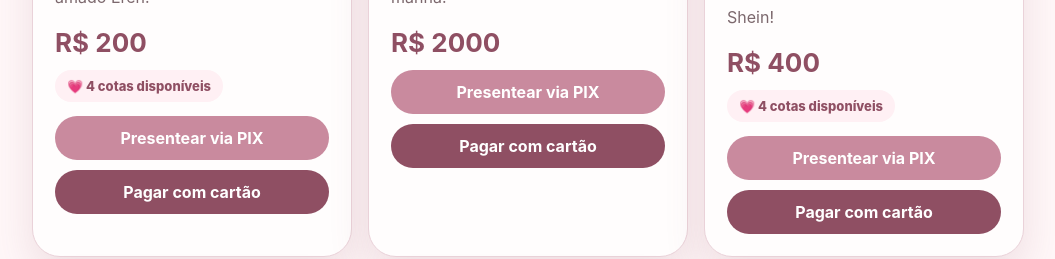
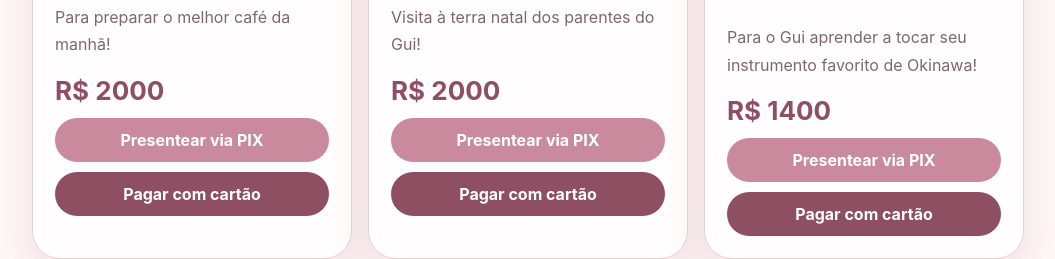
Before and after one commit to priscillatiemi/casamento-ti-gui, a React (Vite) app: page / in a window 1280 px wide. Shown: the part 3306-3565 px from the top of the page, without its empty margins (112-1167 px from the left). Built offline with nearby package versions, Linux system fonts and the light colour scheme; no server answers; the database is empty.

Commit message:
alterando foto salada de macarrao, atualizacao links pix e ordenaçao maior valor para menor

```diff
--- a/src/components/Gifts.jsx
+++ b/src/components/Gifts.jsx
@@ -15,7 +15,7 @@ const gifts = [
     description: 'Para uma experiência inesquecível no trem-bala japonês.',
     image: '/gifts/shinkansen.png',
     mercadoPagoLink: 'https://mpago.la/3441ncx',
-    pixLink: 'https://www.mercadopago.com.br/checkout/v1/redirect?pref_id=3441ncx'
+    pixLink: 'https://nubank.com.br/cobrar/d8ctm/6ab1836d-680a-4751-be90-8372ab6df06d'
   },
   {
     id: 'geladeira',
@@ -24,7 +24,7 @@ const gifts = [
     description: 'Para nos ajudar a montar nossa casa nova!',
     image: '/gifts/geladeira.png',
     mercadoPagoLink: 'https://mpago.la/1wAvD7A',
-    pixLink: 'https://www.mercadopago.com.br/checkout/v1/redirect?pref_id=3441ncx'
+    pixLink: 'https://nubank.com.br/cobrar/aypyb/6ab0213e-bbef-4382-89ac-2cf874fb472c'
   },
   {
     id: 'air-fryer',
@@ -33,7 +33,7 @@ const gifts = [
     description: 'Para facilitar a nossa rotina na cozinha.',
     image: '/gifts/airfryer.png',
     mercadoPagoLink: 'https://mpago.la/1z3mhC9',
-    pixLink: 'https://www.mercadopago.com.br/checkout/v1/redirect?pref_id=3441ncx'
+    pixLink: 'https://nubank.com.br/cobrar/aypyb/6ab0218a-ff28-41a0-8f7a-a0f42ff684f1'
   },
   {
     id: 'racao-eren',
@@ -42,7 +42,7 @@ const gifts = [
     description: 'Para garantir a felicidade do nosso amado Eren!',
     image: '/gifts/racao.png',
     mercadoPagoLink: 'https://mpago.la/2DJDA9x',
-    pixLink: 'https://www.mercadopago.com.br/checkout/v1/redirect?pref_id=3441ncx'
+    pixLink: 'https://nubank.com.br/cobrar/aypyb/6ab021b5-6f57-4363-a887-d9e1ef07ecf9'
   },
   {
     id: 'espresso',
@@ -51,7 +51,7 @@ const gifts = [
     description: 'Para preparar o melhor café da manhã!',
     image: '/gifts/espresso.png',
     mercadoPagoLink: 'https://mpago.la/1VC4Wxj',
-    pixLink: 'https://www.mercadopago.com.br/checkout/v1/redirect?pref_id=3441ncx'
+    pixLink: 'https://nubank.com.br/cobrar/aypyb/6ab02201-e16e-450a-8a2b-5975d037930a'
   },
   {
     id: 'shein',
@@ -60,7 +60,7 @@ const gifts = [
     description: 'Para a Ti comprar roupas novas na Shein!',
     image: '/gifts/shein.png',
     mercadoPagoLink: 'https://mpago.la/1dRncPt',
-    pixLink: 'https://www.mercadopago.com.br/checkout/v1/redirect?pref_id=3441ncx'
+    pixLink: 'https://nubank.com.br/cobrar/aypyb/6ab02216-3834-4732-89db-a94395561793'
   },
   {
     id: 'microondas',
@@ -69,7 +69,7 @@ const gifts = [
     description: 'Para esquentar as comidinhas do dia a dia!',
     image: '/gifts/microondas.png',
     mercadoPagoLink: 'https://mpago.la/2spzrrM',
-    pixLink: 'https://www.mercadopago.com.br/checkout/v1/redirect?pref_id=3441ncx'
+    pixLink: 'https://nubank.com.br/cobrar/aypyb/6ab02224-0b40-4fc5-acad-b76d9a35dc4b'
   },
   {
     id: 'okinawa',
@@ -78,7 +78,7 @@ const gifts = [
     description: 'Visita à terra natal dos parentes do Gui!',
     image: '/gifts/okinawa.png',
     mercadoPagoLink: 'https://mpago.la/2gVYsTK',
-    pixLink: 'https://www.mercadopago.com.br/checkout/v1/redirect?pref_id=3441ncx'
+    pixLink: 'https://nubank.com.br/cobrar/aypyb/6ab02201-e16e-450a-8a2b-5975d037930a'
   },
   {
     id: 'sanshin',
@@ -87,7 +87,7 @@ const gifts = [
     description: 'Para o Gui aprender a tocar seu instrumento favorito de Okinawa!',
     image: '/gifts/sanshin.png',
     mercadoPagoLink: 'https://mpago.la/17z92JG',
-    pixLink: 'https://www.mercadopago.com.br/checkout/v1/redirect?pref_id=3441ncx'
+    pixLink: 'https://nubank.com.br/cobrar/d8ctm/6ab18381-6d0a-417a-8668-3dfaf6d0c39c'
   },
   {
     id: 'guitarra',
@@ -96,7 +96,7 @@ const gifts = [
     description: 'Uma guitarra nova para a Ti!',
     image: '/gifts/guitarra.png',
     mercadoPagoLink: 'https://mpago.la/32iPp8S',
-    pixLink: 'https://www.mercadopago.com.br/checkout/v1/redirect?pref_id=3441ncx'
+    pixLink: 'https://nubank.com.br/cobrar/aypyb/6ab02224-0b40-4fc5-acad-b76d9a35dc4b'
   },
   {
     id: 'jantar',
@@ -105,7 +105,7 @@ const gifts = [
     description: 'Para a gente aproveitar um tempo juntinhos em uma viagem!',
     image: '/gifts/jantar.png',
     mercadoPagoLink: 'https://mpago.la/1WMRx4Q',
-    pixLink: 'https://www.mercadopago.com.br/checkout/v1/redirect?pref_id=3441ncx'
+    pixLink: 'https://nubank.com.br/cobrar/aypyb/6ab02277-bd32-4c12-ba27-3e358aea4e29'
   },
   {
     id: 'meias',
@@ -114,7 +114,7 @@ const gifts = [
     description: 'Para o Gui renovar seu estoque de meias, que estão pedindo socorro!',
     image: '/gifts/meias.png',
     mercadoPagoLink: 'https://mpago.la/1pvb9zr',
-    pixLink: 'https://www.mercadopago.com.br/checkout/v1/redirect?pref_id=3441ncx'
+    pixLink: 'https://nubank.com.br/cobrar/aypyb/6ab0228a-05b2-4e0d-bdb8-6b0b8dc88a06'
   },
   {
     id: 'pudim',
@@ -123,16 +123,16 @@ const gifts = [
     description: 'O segredo que todos querem saber para fazer o melhor pudim do mundo!',
     image: '/gifts/pudim.png',
     mercadoPagoLink: 'https://mpago.la/2dajc9U',
-    pixLink: 'https://www.mercadopago.com.br/checkout/v1/redirect?pref_id=3441ncx'
+    pixLink: 'https://nubank.com.br/cobrar/d8ctm/6ab1836d-680a-4751-be90-8372ab6df06d'
   },
   {
     id: 'salada',
     name: 'Comprar a receita de salada de macarrão da Nilce',
     value: 1000,
     description: 'A salada favorita da Ti e do Gui!',
-    image: '/gifts/salada.png',
+    image: '/gifts/salada.jpeg',
     mercadoPagoLink: 'https://mpago.la/1xCH1GR',
-    pixLink: 'https://www.mercadopago.com.br/checkout/v1/redirect?pref_id=3441ncx'
+    pixLink: 'https://nubank.com.br/cobrar/d8ctm/6ab1836d-680a-4751-be90-8372ab6df06d'
   },
   {
     id: 'aspirador',
@@ -141,7 +141,7 @@ const gifts = [
     description: 'Pra aspirar os pelos do Eren que ficam pela casa!',
     image: '/gifts/aspirador.png',
     mercadoPagoLink: 'https://mpago.la/1CN3GeW',
-    pixLink: 'https://www.mercadopago.com.br/checkout/v1/redirect?pref_id=3441ncx'
+    pixLink: 'https://nubank.com.br/cobrar/aypyb/6ab022cf-8df5-4f62-bec4-f3c206e91c65'
   },
   {
     id: 'agua',
@@ -150,7 +150,7 @@ const gifts = [
     description: 'Pra matar a sede da Ti, que é insaciável!',
     image: '/gifts/agua.png',
     mercadoPagoLink: 'https://mpago.la/2yYvYY7',
-    pixLink: 'https://www.mercadopago.com.br/checkout/v1/redirect?pref_id=3441ncx'
+    pixLink: 'https://nubank.com.br/cobrar/aypyb/6ab022e1-da6b-43bf-adb3-a593a3d2a96c'
   },
   {
     id: 'pima',
@@ -159,7 +159,7 @@ const gifts = [
     description: 'Para o Gui comprar camisas Pima novas, que são as favoritas dele!',
     image: '/gifts/pima.png',
     mercadoPagoLink: 'https://mpago.la/1x2vkCq',
-    pixLink: 'https://www.mercadopago.com.br/checkout/v1/redirect?pref_id=3441ncx'
+    pixLink: 'https://nubank.com.br/cobrar/d8ctm/6ab1836d-680a-4751-be90-8372ab6df06d'
   },
   {
     id: 'mordida',
@@ -168,7 +168,7 @@ const gifts = [
     description: 'Para cobrir os custos de possíveis mordidas do Eren!',
     image: '/gifts/mordida.png',
     mercadoPagoLink: 'https://mpago.la/2z4WRFd',
-    pixLink: 'https://www.mercadopago.com.br/checkout/v1/redirect?pref_id=3441ncx'
+    pixLink: 'https://nubank.com.br/cobrar/aypyb/6ab022fb-044e-4465-a126-80e747e0bb96'
   },
   {
     id: 'metal',
@@ -177,7 +177,7 @@ const gifts = [
     description: 'Para a Ti ir nos shows de metal que ela tanto ama!',
     image: '/gifts/metal.png',
     mercadoPagoLink: 'https://mpago.la/1xR7fRt',
-    pixLink: 'https://www.mercadopago.com.br/checkout/v1/redirect?pref_id=3441ncx'
+    pixLink: 'https://nubank.com.br/cobrar/aypyb/6ab02314-1a0c-4592-b87d-01e557ae7a0c'
   },
   {
     id: 'camera',
@@ -186,7 +186,7 @@ const gifts = [
     description: 'Ajuda a gente a sair do CLT!',
     image: '/gifts/camera.png',
     mercadoPagoLink: 'https://mpago.la/21A1xhk',
-    pixLink: 'https://www.mercadopago.com.br/checkout/v1/redirect?pref_id=3441ncx'
+    pixLink: 'https://nubank.com.br/cobrar/aypyb/6ab02323-0d4d-4a2a-80b0-2478c1a801e9'
   },
   {
     id: 'hospedagem',
@@ -195,7 +195,7 @@ const gifts = [
     description: 'Para o Eren ficar confortável e bem cuidado enquanto estamos viajando!',
     image: '/gifts/hospedagem.png',
     mercadoPagoLink: 'https://mpago.la/2LK3ofm',
-    pixLink: 'https://www.mercadopago.com.br/checkout/v1/redirect?pref_id=3441ncx'
+    pixLink: 'https://nubank.com.br/cobrar/aypyb/6ab0233b-7d85-455d-9819-9e4365422ab4'
   },
   {
     id: 'livros',
@@ -204,7 +204,7 @@ const gifts = [
     description: 'Para o Gui encher a estante de livros dele!',
     image: '/gifts/livros.png',
     mercadoPagoLink: 'https://mpago.la/1oSBA8G',
-    pixLink: 'https://www.mercadopago.com.br/checkout/v1/redirect?pref_id=3441ncx'
+    pixLink: 'https://nubank.com.br/cobrar/aypyb/6ab0235e-1875-4561-95e7-3f3bc3702e82'
   },
   {
     id: 'kpop',
@@ -213,7 +213,7 @@ const gifts = [
     description: 'Para o Gui ir nos shows de Kpop que ele ama tanto!',
     image: '/gifts/kpop.png',
     mercadoPagoLink: 'https://mpago.la/1okAFng',
-    pixLink: 'https://www.mercadopago.com.br/checkout/v1/redirect?pref_id=3441ncx'
+    pixLink: 'https://nubank.com.br/cobrar/aypyb/6ab0218a-ff28-41a0-8f7a-a0f42ff684f1'
   },
   {
     id: 'outros',
@@ -222,7 +222,7 @@ const gifts = [
     description: 'Para quem quiser contribuir com outros valores, que serão muito bem-vindos! Agradecemos demais pelo carinho e apoio!',
     image: '/gifts/outros.png',
     mercadoPagoLink: 'https://link.mercadopago.com.br/casamentotg',
-    pixLink: 'https://nubank.com.br/cobrar/d8ctm/6aa0bb45-dc0f-4a5a-a06a-edf641e8bbc3'
+    pixLink: 'https://nubank.com.br/cobrar/aypyb/6ab023d1-8a2e-4742-90e6-ea59ab66090a'
   }
 ];
 
@@ -236,9 +236,21 @@ export default function Gifts() {
   const [feedback, setFeedback] = useState('');
   const [confirming, setConfirming] = useState(false);
 
+  /*
+   * Ordena automaticamente os presentes
+   * do maior valor para o menor.
+   *
+   * "Outros valores" possui value: 0,
+   * então ficará sempre por último.
+   */
+  const sortedGifts = [...gifts].sort(
+    (a, b) => b.value - a.value
+  );
+
   async function loadConfirmations() {
     try {
-      const confirmations = await getGiftConfirmations();
+      const confirmations =
+        await getGiftConfirmations();
 
       const counts = {};
 
@@ -270,7 +282,8 @@ export default function Gifts() {
       return;
     }
 
-    const confirmed = giftCounts[gift.id] || 0;
+    const confirmed =
+      giftCounts[gift.id] || 0;
 
     if (confirmed >= INITIAL_QUOTAS) {
       return;
@@ -285,12 +298,6 @@ export default function Gifts() {
       return;
     }
 
-    /*
-     * Confere novamente antes de registrar.
-     *
-     * Isso evita que o próprio navegador confirme
-     * um presente que já apareceu como esgotado.
-     */
     const currentCount =
       giftCounts[pendingGift.id] || 0;
 
@@ -333,9 +340,6 @@ export default function Gifts() {
         'true'
       );
 
-      /*
-       * Atualiza imediatamente na tela.
-       */
       setGiftCounts((current) => ({
         ...current,
         [pendingGift.id]:
@@ -387,7 +391,7 @@ export default function Gifts() {
       </p>
 
       <div className="giftGrid">
-        {gifts.map((gift) => {
+        {sortedGifts.map((gift) => {
           const limited =
             isLimitedGift(gift);
 
```
Also changed, not shown: public/gifts/salada.jpeg (added).
